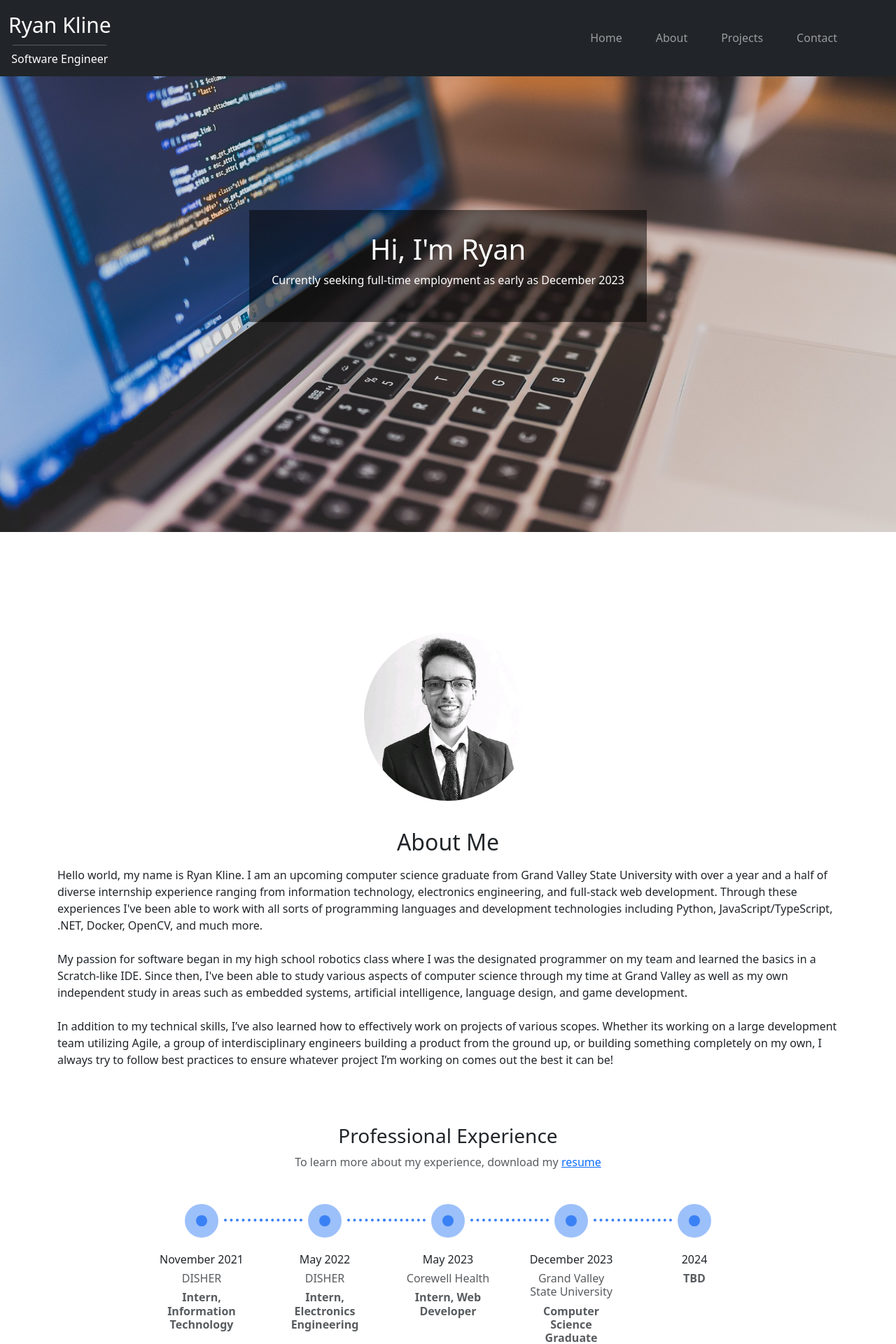
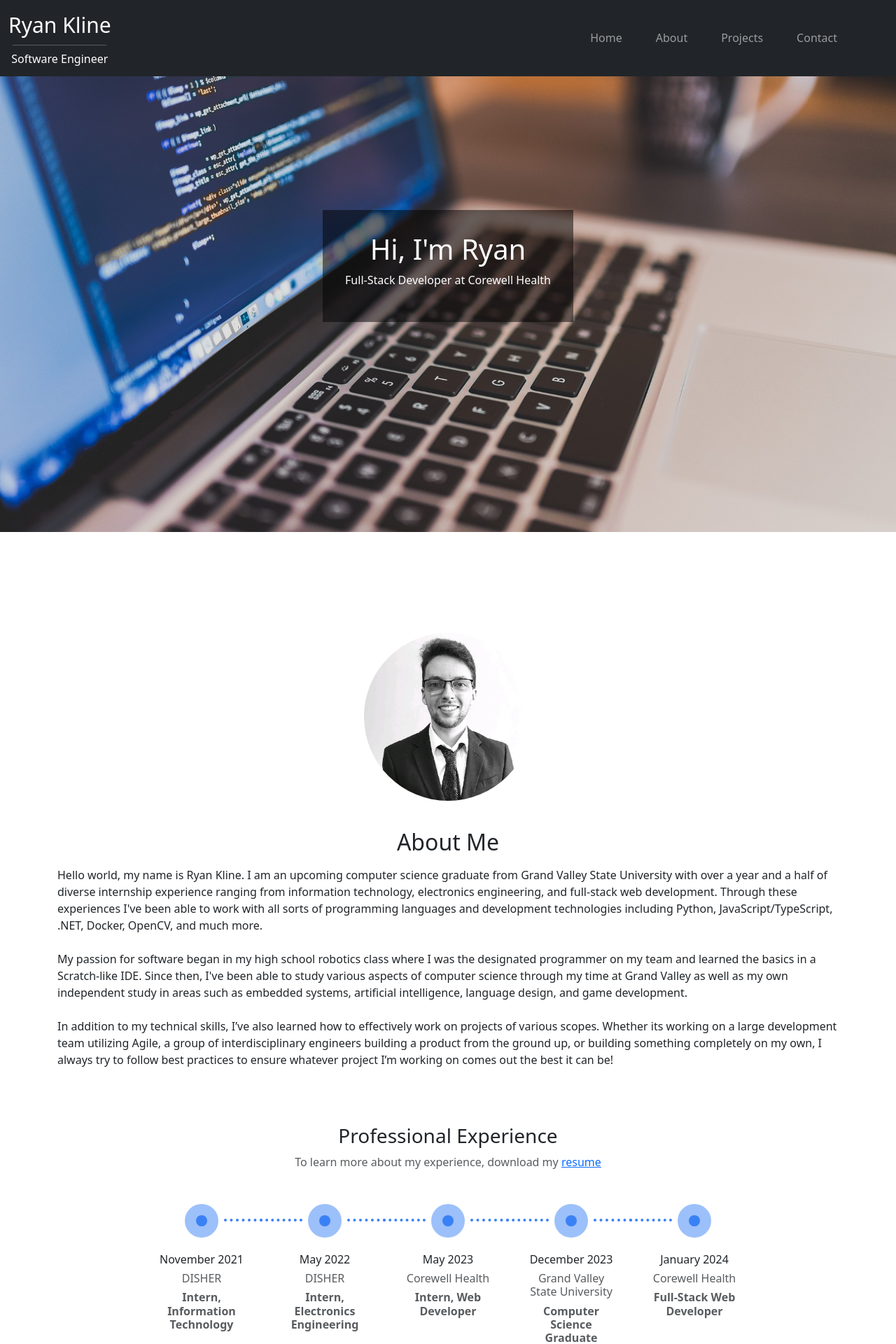
Before and after one commit to ryankline122/portfolio-v2, a Vue app: page / in a window 1280 px wide. Shown: the top 1920 px of the page at 70% size. Built offline with nearby package versions, Linux system fonts and the light colour scheme.

Commit message:
Updates title and experience

```diff
--- a/src/components/JumbotronComponent.vue
+++ b/src/components/JumbotronComponent.vue
@@ -6,7 +6,7 @@
     <div class="overlay text-center">
       <h1>Hi, I'm Ryan</h1>
       <p>
-        Currently seeking full-time employment as early as December 2023
+      Full-Stack Developer at Corewell Health
       </p>
     </div>
   </div>
--- a/src/components/TimelineComponent.vue
+++ b/src/components/TimelineComponent.vue
@@ -28,9 +28,9 @@
             startDate: 'December 2023',
           },
           {
-            title: 'TBD',
-            company: '',
-            startDate: '2024',
+            title: 'Full-Stack Web Developer',
+            company: 'Corewell Health',
+            startDate: 'January 2024',
           },
           // Add more timeline items here...
         ],
```
